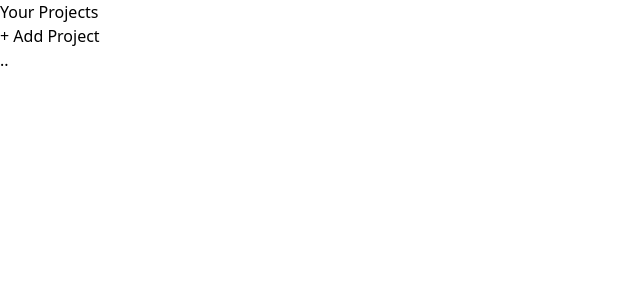
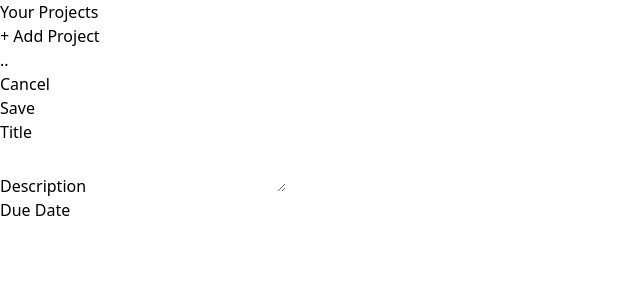
Before and after one commit to UjjwalKaul/project-manager, a React (Vite) app: page / in a window 1280 px wide. Shown: the top 300 px of the page, without its empty margins (0-640 px from the left). Built offline with nearby package versions, Linux system fonts and the light colour scheme.

Commit message:
Added NewProject and Custom Input component

```diff
--- a/src/App.jsx
+++ b/src/App.jsx
@@ -1,9 +1,11 @@
+import NewProject from "./components/NewProject";
 import ProjectsSidebar from "./components/ProjectsSidebar";
 
 function App() {
   return (
-    <main className="h-screen my-8">
+    <main className="h-screen my-8 flex gap-8">
       <ProjectsSidebar />
+      <NewProject />
     </main>
   );
 }
--- /dev/null
+++ b/src/components/Input.jsx
@@ -0,0 +1,8 @@
+import React from 'react'
+
+export default function Input({ label, isTextarea, ...props }) {
+    return <p>
+        <label>{label}</label>
+        {isTextarea ? <textarea {...props}></textarea> : <input {...props} />}
+    </p>
+}
--- /dev/null
+++ b/src/components/NewProject.jsx
@@ -0,0 +1,16 @@
+import React from 'react'
+import Input from './Input'
+
+export default function NewProject() {
+    return <div>
+        <menu>
+            <li><button>Cancel</button></li>
+            <li><button>Save</button></li>
+        </menu>
+        <div>
+            <Input label={"Title"} />
+            <Input label={"Description"} isTextarea />
+            <Input label={"Due Date"} />
+        </div>
+    </div>
+}
```
